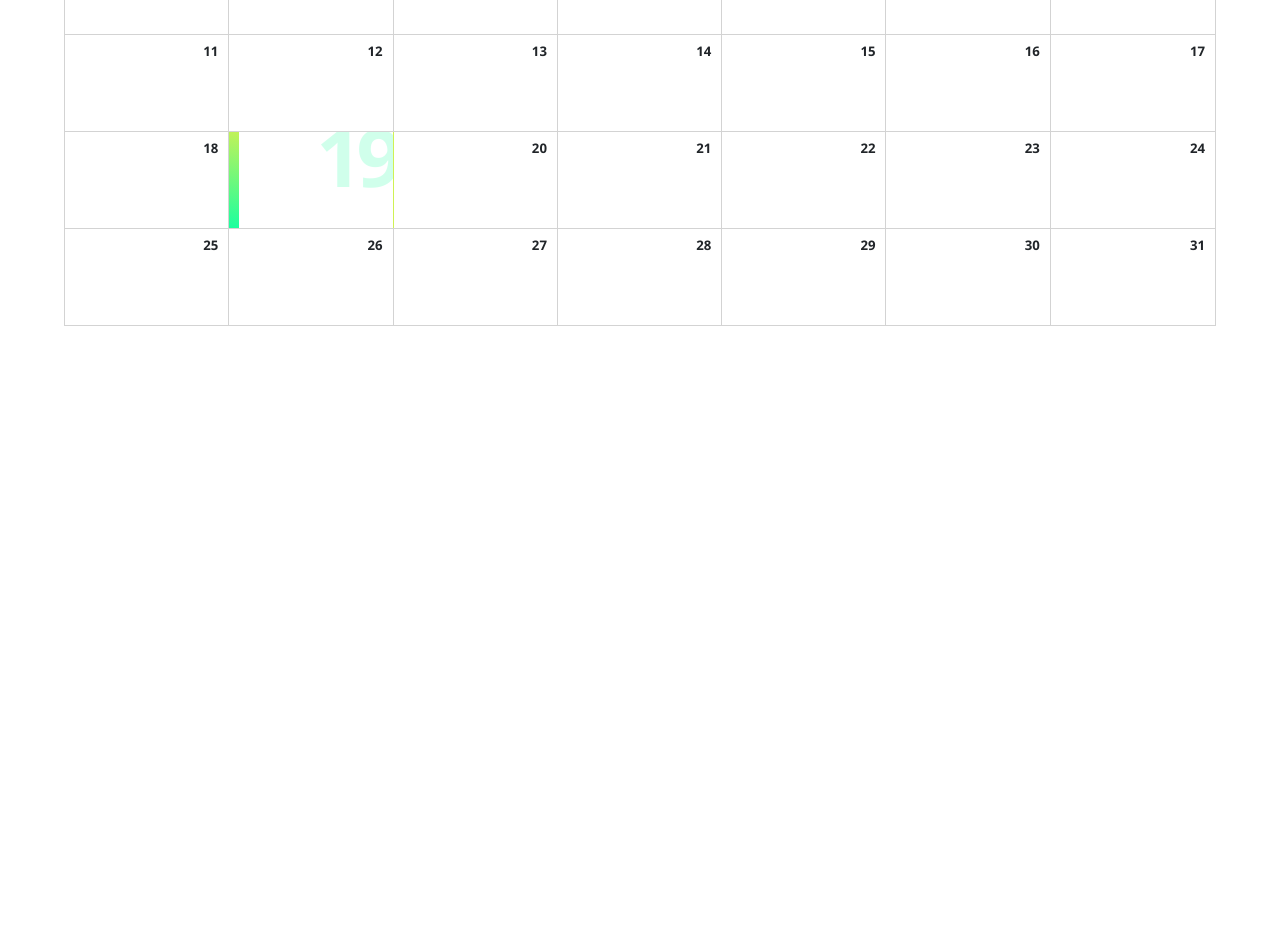
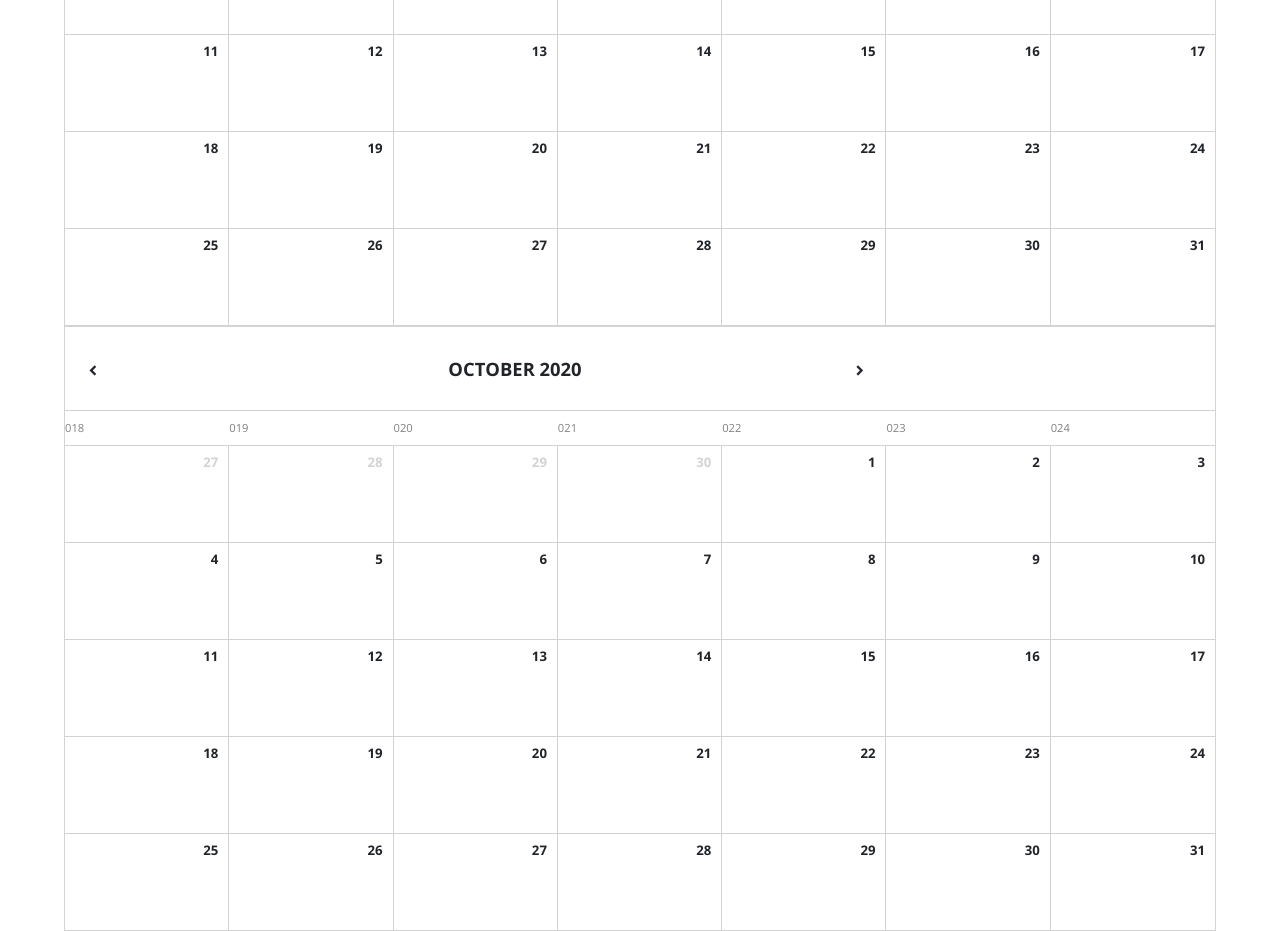
Before and after one commit to spsingh94/Backpack, a React (Create React App) app in the folder client/: page / in a window 1280 px wide. Shown: the part 1640-2571 px from the top of the page. Before the commit the page ends 1966 px from the top, so only its background shows below. Built offline with nearby package versions, Linux system fonts and the light colour scheme; no server answers.

Commit message:
calendar operating on double click

```diff
--- a/client/src/components/Calendar/index.js
+++ b/client/src/components/Calendar/index.js
@@ -9,28 +9,36 @@ import endOfMonth from "date-fns/endOfMonth";
 import addDays from "date-fns/addDays";
 import isSameMonth from "date-fns/isSameMonth";
 import isSameDay from "date-fns/isSameDay";
-
+import Generator from "../Generator";
 import "./style.css";
 
-const Calendar = () => {
+export const DateContext = React.createContext();
+
+const FromCalendar = () => {
   const [currentDate, setCurrentDate] = useState(new Date());
-  const [selectedDate, setSelectedDate] = useState(new Date());
+  const [fromSelectedDate, setFromSelectedDate] = useState(null);
+  const [toSelectedDate, setToSelectedDate] = useState(null);
   const [urlDate, setUrlDate] = useState();
-  const [otherDate, setOtherDate] = useState();
+  const [finalTo, setFinalTo] = useState(null);
+  const [finalFrom, setFinalFrom] = useState(null);
 
   useEffect(() => {
-    if (otherDate != null) {
-      const dateString = JSON.stringify(otherDate);
-      let cleaner = dateString.replace(/{|}|[[\]]|,|"|"|/gi, "");
-      setUrlDate(cleaner);
+    if (finalFrom != null && finalTo != null) {
+      setUrlDate(finalFrom + "/" + finalTo);
+      // setFinalFrom(null);
+      // setFinalTo(null);
     }
-  }, [otherDate]);
+  }, [finalFrom, finalTo]);
 
-  console.log(otherDate);
+  // console.log(otherDate);
 
   console.log(urlDate);
 
-  console.log(selectedDate);
+  console.log(finalTo);
+  console.log(finalFrom);
+
+  console.log(fromSelectedDate);
+  console.log(toSelectedDate);
 
   const header = () => {
     const dateFormat = "MMMM yyyy";
@@ -52,6 +60,28 @@ const Calendar = () => {
       </div>
     );
   };
+
+  const toHeader = () => {
+    const dateFormat = "MMMM yyyy";
+    return (
+      <div className="header row flex-middle">
+        <div className="column col-start">
+          <div className="icon" onClick={prevMonth}>
+            chevron_left
+          </div>
+        </div>
+        <div className="column col-center">
+          <span>{format(currentDate, dateFormat)}</span>
+        </div>
+        <div className="column col-end">
+          <div className="icon" onClick={nextMonth}>
+            chevron_right
+          </div>
+        </div>
+      </div>
+    );
+  };
+
   const days = () => {
     const dateFormat = "ddd";
     const days = [];
@@ -65,6 +95,21 @@ const Calendar = () => {
     }
     return <div className="days row">{days}</div>;
   };
+
+  const toDays = () => {
+    const dateFormat = "ddd";
+    const days = [];
+    let startDate = startOfWeek(currentDate);
+    for (let i = 0; i < 7; i++) {
+      days.push(
+        <div className="column col-center" key={i}>
+          {format(addDays(startDate, i), dateFormat)}
+        </div>
+      );
+    }
+    return <div className="days row">{days}</div>;
+  };
+
   const cells = () => {
     const monthStart = startOfMonth(currentDate);
     const monthEnd = endOfMonth(monthStart);
@@ -84,12 +129,12 @@ const Calendar = () => {
             className={`column cell ${
               !isSameMonth(day, monthStart)
                 ? "disabled"
-                : isSameDay(day, selectedDate)
+                : isSameDay(day, fromSelectedDate)
                 ? "selected"
                 : ""
             }`}
             key={day}
-            onClick={() => onDateClick(cloneDay)}
+            onClick={() => onFromDateClick(cloneDay)}
           >
             <span className="number">{formattedDate}</span>
             <span className="bg">{formattedDate}</span>
@@ -107,35 +152,101 @@ const Calendar = () => {
     }
     return <div className="body">{rows}</div>;
   };
+
+  const toCells = () => {
+    const monthStart = startOfMonth(currentDate);
+    const monthEnd = endOfMonth(monthStart);
+    const startDate = startOfWeek(monthStart);
+    const endDate = endOfWeek(monthEnd);
+    const dateFormat = "d";
+    const rows = [];
+    let days = [];
+    let today = startDate;
+    let formattedDate = "";
+    while (today <= endDate) {
+      for (let i = 0; i < 7; i++) {
+        formattedDate = format(today, dateFormat);
+        const cloneDay = today;
+        days.push(
+          <div
+            className={`column cell ${
+              !isSameMonth(today, monthStart)
+                ? "disabled"
+                : isSameDay(today, toSelectedDate)
+                ? "selected"
+                : ""
+            }`}
+            key={today}
+            onClick={() => onToDateClick(cloneDay)}
+          >
+            <span className="number">{formattedDate}</span>
+            <span className="bg">{formattedDate}</span>
+          </div>
+        );
+        today = addDays(today, 1);
+      }
+      rows.push(
+        <div className="row" key={today}>
+          {" "}
+          {days}{" "}
+        </div>
+      );
+      days = [];
+    }
+    return <div className="body">{rows}</div>;
+  };
   const nextMonth = () => {
     setCurrentDate(addMonths(currentDate, 1));
   };
   const prevMonth = () => {
     setCurrentDate(subMonths(currentDate, 1));
   };
-  //   const onDateClick = (day) => {
-  //   };
 
-  function onDateClick(day) {
-    // let selectedChange = day;
-    //   setOtherDate(stringer);
-    setSelectedDate(day);
+  function onFromDateClick(day) {
+    setFromSelectedDate(day);
+    dateFixer();
+  }
+
+  function onToDateClick(today) {
+    setToSelectedDate(today);
     dateFixer();
   }
 
   function dateFixer() {
-    let stringer = JSON.stringify(selectedDate);
-    let slicer = stringer.slice(1, 11);
+    if (fromSelectedDate != null) {
+      let fromStringer = JSON.stringify(fromSelectedDate);
+      let fromSlicer = fromStringer.slice(3, 11);
+      let fromSeperator = fromSlicer.split(["-"]);
+      const fromDataString = JSON.stringify(fromSeperator);
+      let fromCleaner = fromDataString.replace(/{|}|[[\]]|,|"|"|/gi, "");
+      setFinalFrom(fromCleaner);
+    }
+    if (toSelectedDate != null) {
+      let stringer = JSON.stringify(toSelectedDate);
+      let slicer = stringer.slice(3, 11);
       let seperator = slicer.split(["-"]);
-    setOtherDate([seperator[0], seperator[2], seperator[1]]);
+      const dataString = JSON.stringify(seperator);
+      let cleaner = dataString.replace(/{|}|[[\]]|,|"|"|/gi, "");
+      setFinalTo(cleaner);
+    }
   }
 
   return (
+    <>
       <div className="calendar">
+        <DateContext.Provider value={urlDate}>
+          <Generator />
+        </DateContext.Provider>
         <div>{header()}</div>
         <div>{days()}</div>
         <div>{cells()}</div>
       </div>
+      <div className="calendar">
+        <div>{toHeader()}</div>
+        <div>{toDays()}</div>
+        <div>{toCells()}</div>
+      </div>
+    </>
   );
 };
-export default Calendar;
+export default FromCalendar;
--- a/client/src/components/Generator/index.js
+++ b/client/src/components/Generator/index.js
@@ -1,4 +1,5 @@
-import React, { useState, useEffect } from "react";
+import React, { useState, useEffect, useContext } from "react";
+import { DateContext } from "../Calendar";
 import fetch from "node-fetch";
 import { Maps } from "../Maps";
 
@@ -19,6 +20,9 @@ function Generator() {
   const [fields, setFields] = useState([]);
   const [ageUrl, setAgeUrl] = useState();
 
+  const calendarDate = useContext(DateContext);
+  // const toCalendarDate = useContext(ToDateContext);
+
   console.log(apiResponse);
   console.log(ageUrl);
   console.log(responseArray);
@@ -29,6 +33,8 @@ function Generator() {
   console.log(cabin);
   console.log(children);
   console.log(fields);
+  // console.log(toCalendarDate);
+  console.log(calendarDate);
 
   const rapidKey = process.env.REACT_APP_RAPID_KEY;
   const googleKey = process.env.REACT_APP_GOOGLE_KEY;
@@ -36,7 +42,7 @@ function Generator() {
   const mapsSource = `https://www.google.com/maps/embed/v1/place?key=${googleKey}&q=${mapLocation}`;
 
   useEffect(() => {
-    if (currentLocation === "undefined") {
+    if (currentLocation === undefined) {
       navigator.geolocation.getCurrentPosition(function (position) {
         setCurrentLocation([
           position.coords.latitude,
@@ -363,12 +369,12 @@ function Generator() {
         onClick={() => {
           if (children > 1) {
             window.open(
-              `https://www.skyscanner.com/transport/flights/${currAirportCode}/${destAirportCode}/201024/201031/?adults=${adults}&adultsv2=${adults}&cabinclass=${cabin}&children=${children}&childrenv2=${ageUrl}&destinationentityid=27545162&inboundaltsenabled=false&infants=0&originentityid=27544948&outboundaltsenabled=false&preferdirects=false&preferflexible=false&ref=home&rtn=1`
+              `https://www.skyscanner.com/transport/flights/${currAirportCode}/${destAirportCode}/${calendarDate}/?adults=${adults}&adultsv2=${adults}&cabinclass=${cabin}&children=${children}&childrenv2=${ageUrl}&destinationentityid=27545162&inboundaltsenabled=false&infants=0&originentityid=27544948&outboundaltsenabled=false&preferdirects=false&preferflexible=false&ref=home&rtn=1`
             );
             // flipArray();
           } else {
             window.open(
-              `https://www.skyscanner.com/transport/flights/${currAirportCode}/${destAirportCode}/201024/201031/?adults=${adults}&adultsv2=${adults}&cabinclass=${cabin}&children=0&childrenv2=&destinationentityid=46516321&destinationgsid=46516321&inboundaltsenabled=false&infants=0&originentityid=27544948&outboundaltsenabled=false&preferdirects=false&preferflexible=false&ref=home&rtn=1`
+              `https://www.skyscanner.com/transport/flights/${currAirportCode}/${destAirportCode}/${calendarDate}/?adults=${adults}&adultsv2=${adults}&cabinclass=${cabin}&children=0&childrenv2=&destinationentityid=46516321&destinationgsid=46516321&inboundaltsenabled=false&infants=0&originentityid=27544948&outboundaltsenabled=false&preferdirects=false&preferflexible=false&ref=home&rtn=1`
             );
           }
         }}
--- a/client/src/pages/Home.js
+++ b/client/src/pages/Home.js
@@ -1,12 +1,13 @@
 import React from "react";
-import Generator from "../components/Generator";
+// import Generator from "../components/Generator";
 import Calendar from "../components/Calendar";
+// import ToCalendar from "../components/ToCalendar";
 
 function Home() {
   return (
     <>
-      <Generator />
       <Calendar />
+      {/* <ToCalendar /> */}
     </>
   );
 }
```
Lines whose indentation alone changed are shown as unchanged.
